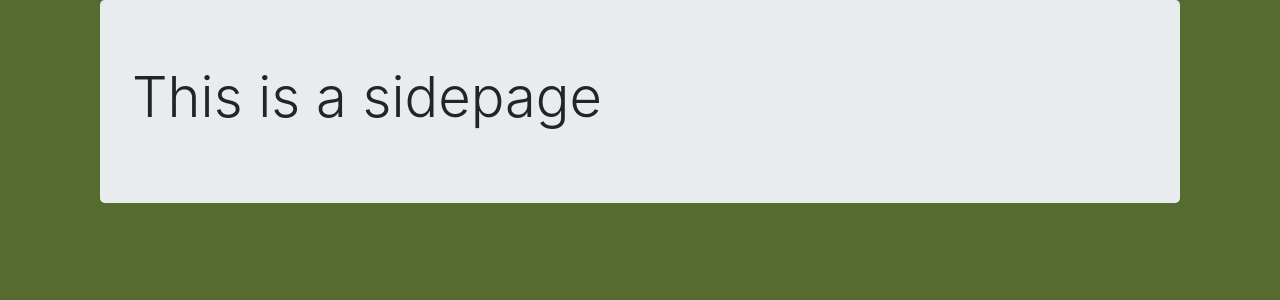
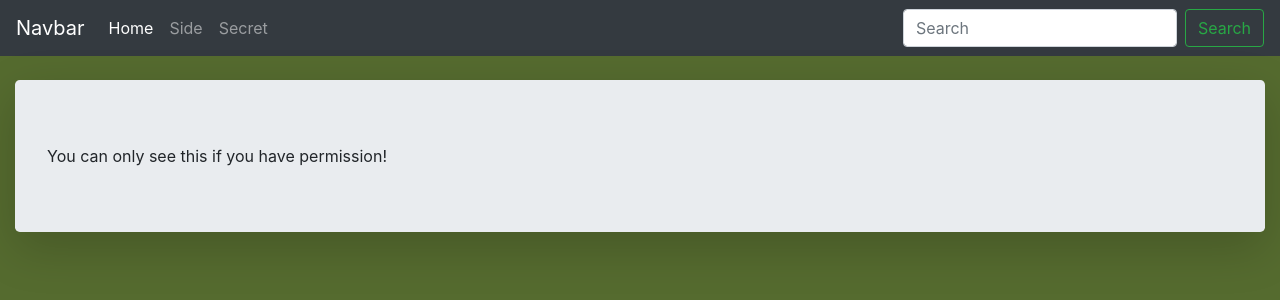
Before and after one commit to harblesin/test, a React (Create React App) app in the folder app/: page /secret in a window 1280 px wide. Shown: the top 300 px of the page. Built offline with nearby package versions, Linux system fonts and the light colour scheme.

Commit message:
Updated a page a bit, small build to work on working in authentication

```diff
--- a/app/src/App.js
+++ b/app/src/App.js
@@ -1,6 +1,7 @@
 import React from 'react';
 import {BrowserRouter as Router, Route, Switch} from "react-router-dom";
 import Homepage from "./Pages/Homepage";
+import Secretpage from "./Pages/Secretpage"
 import Sidepage from "./Pages/Sidepage";
 import Nomatch from "./Pages/Nomatch";
 
@@ -10,7 +11,8 @@ function App() {
       <Router>
         <Switch>
         <Route exact path="/" component={Homepage}/>
-        <Route exact path="/Secret" component={Sidepage}/>
+        <Route exact path="/side" component={Sidepage}/>
+        <Route exact path="/secret" component={Secretpage}/>
         <Route component={Nomatch}/>
       </Switch>
       </Router>
--- a/app/src/Components/Navbar.js
+++ b/app/src/Components/Navbar.js
@@ -14,13 +14,13 @@ function Navbar () {
                 <div className="collapse navbar-collapse" id="navbarTogglerDemo03">
                     <ul className="navbar-nav mr-auto mt-2 mt-lg-0">
                         <li className="nav-item active">
-                        <a className="nav-link" href=" ">Home <span className="sr-only">(current)</span></a>
+                        <a className="nav-link" href="/">Home <span className="sr-only"></span></a>
                         </li>
                         <li className="nav-item">
-                        <a className="nav-link" href=" ">Link</a>
+                        <a className="nav-link" href="/side">Side</a>
                         </li>
                         <li className="nav-item">
-                        <a className="nav-link disabled" href=" ">Disabled</a>
+                        <a className="nav-link" href="/secret">Secret</a>
                         </li>
                     </ul>
                     <form className="form-inline my-2 my-lg-0">
--- a/app/src/Pages/Homepage.js
+++ b/app/src/Pages/Homepage.js
@@ -8,13 +8,16 @@ import { Redirect } from "react-router-dom"
 class Homepage extends Component {
 
     state = {
-        redirect: false,
+        redirect: 0,
         thing: 2
     };
 
+    //This needs to be edited, to employ a switch
     renderRedirect(){
-        if(this.state.redirect){
-            return <Redirect to="/Secret"/>
+        if(this.state.redirect>0){
+            return <Redirect to="/side"/>
+        }else if (this.state.redirect>1){
+            return <Redirect to="/secret"/>
         }
     }
 
--- /dev/null
+++ b/app/src/Pages/Secretpage.js
@@ -0,0 +1,30 @@
+import React, { Component } from "react";
+import Row from "../Components/Row";
+import Col from "../Components/Col";
+import Navbar from "../Components/Navbar"
+import Button from "../Components/Button"
+import { Redirect } from "react-router-dom"
+
+class Homepage extends Component {
+
+    state = {
+
+    };
+
+    render(){
+        return(
+            <div>
+                <Navbar/>
+                <Row>
+                    <Col width="col-12">
+                        <div className="jumbotron shadow-lg mt-4">
+                            You can only see this if you have permission!
+                       </div>
+                    </Col>
+                </Row>
+            </div>
+        )
+    }
+}
+
+export default Homepage;
```
